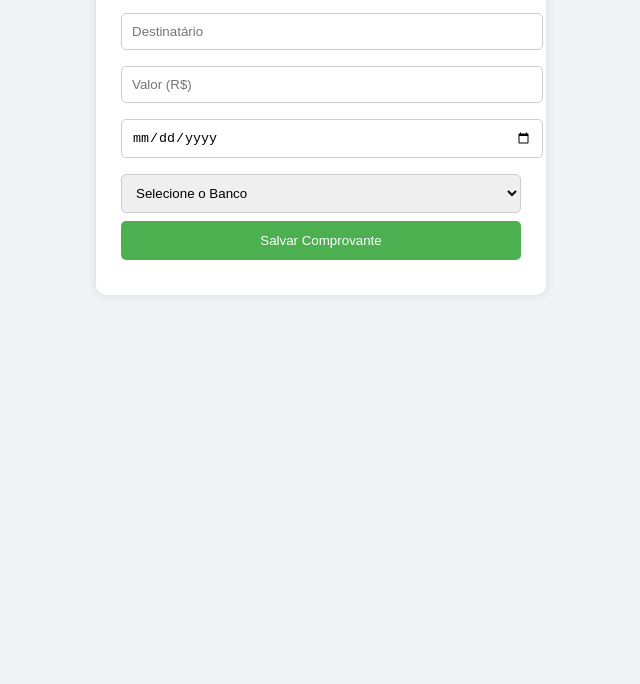
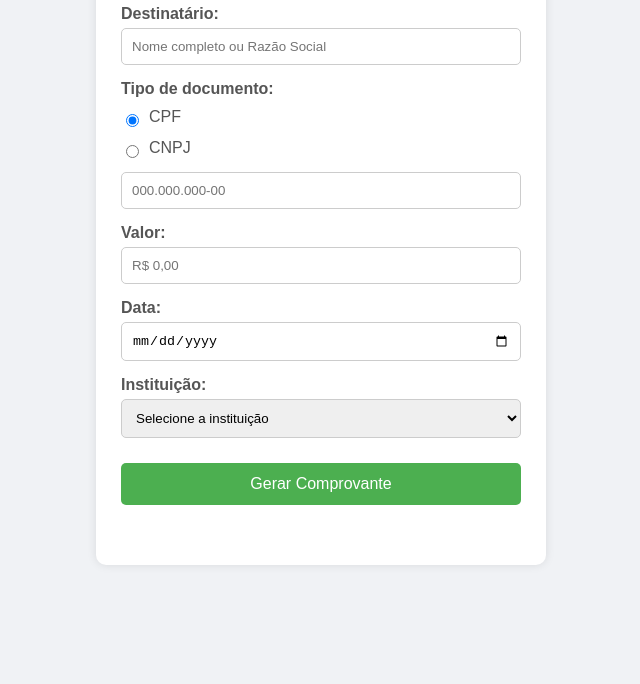
Before and after one commit to wmacibnc/find-me, a plain HTML site: page form.html in a window 1280 px wide. Shown: the part 116-800 px from the top of the page, without its empty margins (319-959 px from the left). Drawn offline with Linux system fonts and the light colour scheme.

Commit message:
Update form.html

```diff
--- a/form.html
+++ b/form.html
@@ -2,7 +2,7 @@
 <html lang="pt-br">
 <head>
   <meta charset="UTF-8">
-  <title>Preencher Comprovante</title>
+  <title>Preencher Comprovante PIX</title>
   <style>
     body {
       font-family: Arial, sans-serif;
@@ -20,13 +20,38 @@
     h2 {
       text-align: center;
       color: #4caf50;
+      margin-bottom: 20px;
+    }
+    .form-group {
+      margin-bottom: 15px;
+    }
+    label {
+      display: block;
+      margin-bottom: 5px;
+      font-weight: bold;
+      color: #555;
     }
     input, select {
       width: 100%;
       padding: 10px;
-      margin: 8px 0;
       border-radius: 5px;
       border: 1px solid #ccc;
+      box-sizing: border-box;
+    }
+    .radio-group {
+      margin: 10px 0;
+    }
+    .radio-option {
+      display: flex;
+      align-items: center;
+      margin-bottom: 8px;
+    }
+    .radio-option input {
+      width: auto;
+      margin-right: 10px;
+    }
+    .document-input {
+      display: none;
     }
     button {
       background-color: #4caf50;
@@ -36,31 +61,95 @@
       border-radius: 5px;
       width: 100%;
       cursor: pointer;
+      font-size: 16px;
+      margin-top: 10px;
     }
     button:hover {
       background-color: #45a049;
     }
     .msg {
-      margin-top: 10px;
+      margin-top: 15px;
+      padding: 10px;
       text-align: center;
-      color: #333;
+      border-radius: 5px;
+    }
+    .success {
+      background-color: #dff0d8;
+      color: #3c763d;
+    }
+    .error {
+      background-color: #f2dede;
+      color: #a94442;
     }
   </style>
 </head>
 <body>
   <div class="formulario">
-    <h2>Preencher Comprovante</h2>
-    <input type="text" id="destinatario" placeholder="Destinatário" required>
-    <input type="number" id="valor" placeholder="Valor (R$)" required>
-    <input type="date" id="data" required>
-    <select id="banco">
-      <option value="">Selecione o Banco</option>
-      <option value="PIX - Nubank">PIX - Nubank</option>
-      <option value="PIX - Itaú">PIX - Itaú</option>
-      <option value="PIX - Bradesco">PIX - Bradesco</option>
-    </select>
-    <button onclick="salvar()">Salvar Comprovante</button>
-    <div class="msg" id="mensagem"></div>
+    <h2>Preencher Comprovante PIX</h2>
+
+    <div class="form-group">
+      <label for="destinatario">Destinatário:</label>
+      <input type="text" id="destinatario" placeholder="Nome completo ou Razão Social" required>
+    </div>
+
+    <div class="form-group">
+      <label>Tipo de documento:</label>
+      <div class="radio-group">
+        <div class="radio-option">
+          <input type="radio" id="cpf" name="documentType" value="CPF" checked>
+          <label for="cpf" style="font-weight:normal">CPF</label>
+        </div>
+        <div class="radio-option">
+          <input type="radio" id="cnpj" name="documentType" value="CNPJ">
+          <label for="cnpj" style="font-weight:normal">CNPJ</label>
+        </div>
+      </div>
+
+      <div id="cpfGroup" class="document-input">
+        <input type="text" id="cpfNumber" placeholder="000.000.000-00" maxlength="14"
+               oninput="formatCPF(this)">
+      </div>
+
+      <div id="cnpjGroup" class="document-input">
+        <input type="text" id="cnpjNumber" placeholder="00.000.000/0000-00" maxlength="18"
+               oninput="formatCNPJ(this)">
+      </div>
+    </div>
+
+    <div class="form-group">
+      <label for="valor">Valor:</label>
+      <input type="text" id="valor" placeholder="R$ 0,00" required oninput="formatCurrency(this)">
+    </div>
+
+    <div class="form-group">
+      <label for="data">Data:</label>
+      <input type="date" id="data" required>
+    </div>
+
+    <div class="form-group">
+      <label for="banco">Instituição:</label>
+      <select id="banco" required>
+        <option value="">Selecione a instituição</option>
+        <optgroup label="Bancos">
+          <option value="PIX - Banco do Brasil">Banco do Brasil</option>
+          <option value="PIX - Caixa Econômica">Caixa Econômica Federal</option>
+          <option value="PIX - Itaú">Itaú</option>
+          <option value="PIX - Bradesco">Bradesco</option>
+          <option value="PIX - Santander">Santander</option>
+          <option value="PIX - Nubank">Nubank</option>
+          <option value="PIX - Inter">Banco Inter</option>
+          <option value="PIX - C6 Bank">C6 Bank</option>
+        </optgroup>
+        <optgroup label="Carteiras Digitais">
+          <option value="PIX - PicPay">PicPay</option>
+          <option value="PIX - Mercado Pago">Mercado Pago</option>
+          <option value="PIX - PagSeguro">PagSeguro</option>
+        </optgroup>
+      </select>
+    </div>
+
+    <button onclick="salvar()">Gerar Comprovante</button>
+    <div id="mensagem" class="msg"></div>
   </div>
 
   <!-- Firebase SDK -->
@@ -68,6 +157,7 @@
   <script src="https://www.gstatic.com/firebasejs/10.9.0/firebase-database-compat.js"></script>
 
   <script>
+    // Configuração do Firebase
     const firebaseConfig = {
       apiKey: "AIzaSyBQQ5UzK3Kv8vVElu3EXOVwydASMBWyM0c",
       authDomain: "find-33687.firebaseapp.com",
@@ -81,30 +171,109 @@
     firebase.initializeApp(firebaseConfig);
     const database = firebase.database();
 
+    // Mostrar o campo de documento correto
+    document.querySelectorAll('input[name="documentType"]').forEach(radio => {
+      radio.addEventListener('change', function() {
+        document.getElementById('cpfGroup').style.display = this.value === 'CPF' ? 'block' : 'none';
+        document.getElementById('cnpjGroup').style.display = this.value === 'CNPJ' ? 'block' : 'none';
+      });
+    });
+
+    // Mostrar CPF por padrão
+    document.getElementById('cpfGroup').style.display = 'block';
+
+    // Formatar CPF
+    function formatCPF(input) {
+      let value = input.value.replace(/\D/g, '');
+
+      if (value.length > 3) {
+        value = value.replace(/^(\d{3})/, '$1.');
+      }
+      if (value.length > 7) {
+        value = value.replace(/^(\d{3})\.(\d{3})/, '$1.$2.');
+      }
+      if (value.length > 11) {
+        value = value.replace(/^(\d{3})\.(\d{3})\.(\d{3})/, '$1.$2.$3-');
+      }
+
+      input.value = value.substring(0, 14);
+    }
+
+    // Formatar CNPJ
+    function formatCNPJ(input) {
+      let value = input.value.replace(/\D/g, '');
+
+      if (value.length > 2) {
+        value = value.replace(/^(\d{2})/, '$1.');
+      }
+      if (value.length > 6) {
+        value = value.replace(/^(\d{2})\.(\d{3})/, '$1.$2.');
+      }
+      if (value.length > 10) {
+        value = value.replace(/^(\d{2})\.(\d{3})\.(\d{3})/, '$1.$2.$3/');
+      }
+      if (value.length > 15) {
+        value = value.replace(/^(\d{2})\.(\d{3})\.(\d{3})\/(\d{4})/, '$1.$2.$3/$4-');
+      }
+
+      input.value = value.substring(0, 18);
+    }
+
+    // Formatar moeda
+    function formatCurrency(input) {
+      let value = input.value.replace(/\D/g, '');
+      value = (value / 100).toFixed(2) + '';
+      value = value.replace(".", ",");
+      value = value.replace(/(\d)(\d{3})(\d{3}),/g, "$1.$2.$3,");
+      value = value.replace(/(\d)(\d{3}),/g, "$1.$2,");
+      input.value = 'R$ ' + value;
+    }
+
     function salvar() {
       const valor = document.getElementById("valor").value;
       const destinatario = document.getElementById("destinatario").value;
       const data = document.getElementById("data").value;
       const banco = document.getElementById("banco").value;
+      const documentType = document.querySelector('input[name="documentType"]:checked').value;
+      const documentNumber = documentType === 'CPF'
+        ? document.getElementById("cpfNumber").value
+        : document.getElementById("cnpjNumber").value;
 
-      if (!valor || !destinatario || !data || !banco) {
-        document.getElementById("mensagem").innerText = "Preencha todos os campos!";
+      if (!valor || !destinatario || !data || !banco || !documentNumber) {
+        showMessage("Preencha todos os campos!", "error");
         return;
       }
 
       const dados = {
-        valor: `R$ ${parseFloat(valor).toFixed(2)}`,
-        destinatario,
-        data,
-        banco,
+        valor: valor,
+        destinatario: destinatario,
+        data: data,
+        banco: banco,
+        documentType: documentType,
+        documentNumber: documentNumber,
         criadoEm: new Date().toISOString()
       };
 
-      database.ref("comprovantes").push(dados).then(() => {
-        document.getElementById("mensagem").innerText = "Comprovante salvo com sucesso!";
-      }).catch(err => {
-        document.getElementById("mensagem").innerText = "Erro ao salvar: " + err.message;
-      });
+      database.ref("comprovantes").push(dados)
+        .then(() => {
+          showMessage("Comprovante salvo com sucesso!", "success");
+          // Limpar formulário
+          document.querySelector("form").reset();
+        })
+        .catch(err => {
+          showMessage("Erro ao salvar: " + err.message, "error");
+        });
+    }
+
+    function showMessage(text, type) {
+      const msgElement = document.getElementById("mensagem");
+      msgElement.innerText = text;
+      msgElement.className = "msg " + type;
+      msgElement.style.display = "block";
+
+      setTimeout(() => {
+        msgElement.style.display = "none";
+      }, 5000);
     }
   </script>
 </body>
```
